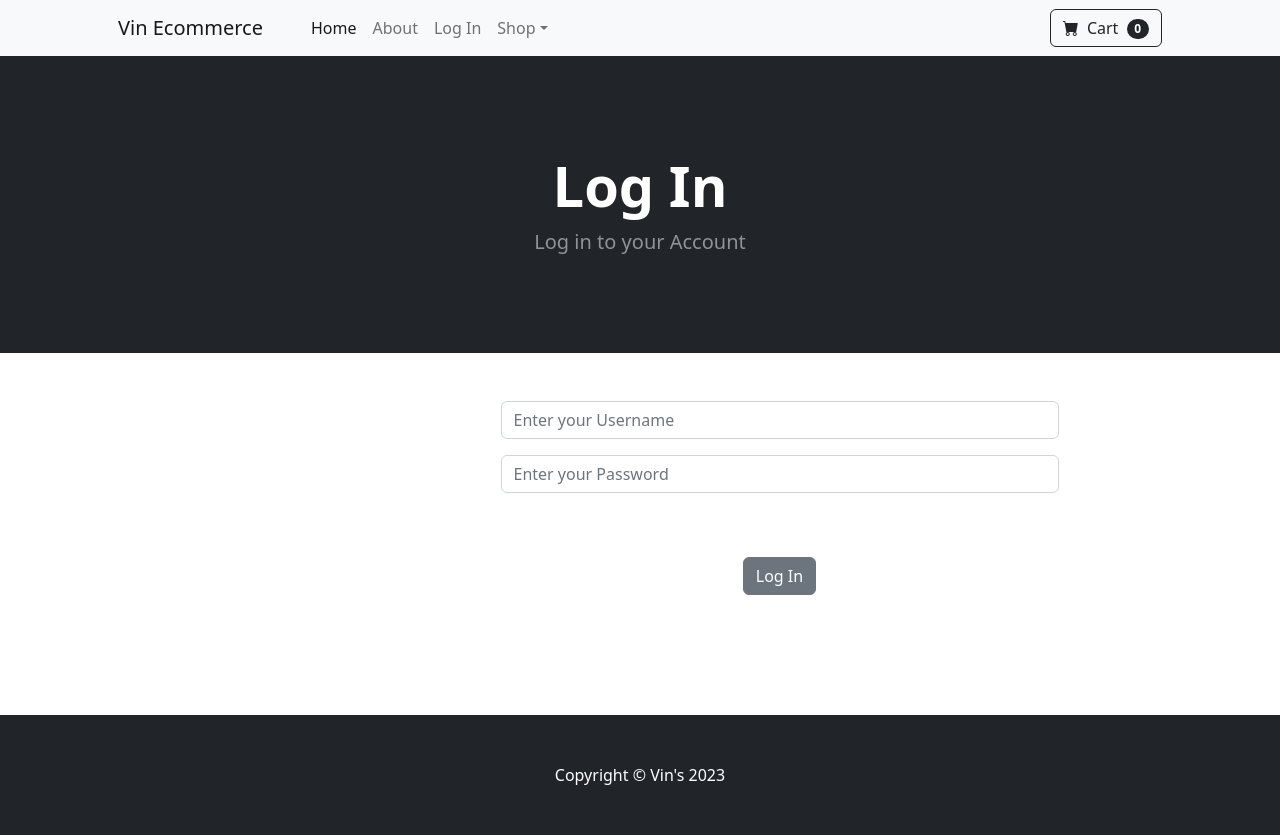
After one commit to NjugunaKelvin/Nova-Buy, a Django app: page /login/ in a window 1280 px wide. The commit adds this page. Run offline with Django 5.2, Linux system fonts and the light colour scheme; some libraries are stand-ins or nearby versions.

Commit message:
add user authentication with login and logout functionality, including messages for user actions

```diff
--- a/store/templates/base.html
+++ b/store/templates/base.html
@@ -19,6 +19,15 @@
     </head>
     <body>
         {% include 'navbar.html' %}
+        {% if messages %}
+            {% for message in messages%}
+            <div class="alert alert-warning alert-dismissible fade show" role="alert">
+                {{ message }}
+                <button type="button" class="btn-close" data-bs-dismiss="alert" aria-label="Close"></button>
+              </div>
+            {% endfor %}
+
+        {% endif %}
 
         {% block content %}
 
--- /dev/null
+++ b/store/templates/login.html
@@ -0,0 +1,41 @@
+{% extends 'base.html'%}
+
+{% block content %}
+<!-- Header-->
+<header class="bg-dark py-5">
+    <div class="container px-4 px-lg-5 my-5">
+        <div class="text-center text-white">
+            <h1 class="display-4 fw-bolder">Log In</h1>
+            <p class="lead fw-normal text-white-50 mb-0">Log in to your Account</p>
+        </div>
+    </div>
+</header>
+<div class="container">
+    <div class="row">
+        <center>
+            <div class="col-md-6 offset-md-3">
+                <br><br>
+                <form method="POST" action="{% url 'login' %}">
+                    {% csrf_token %}
+                    <div class="mb-3">
+                      <input type="text" class="form-control"  name="username" placeholder="Enter your Username">
+                    </div>
+                    <div class="mb-3">
+                      <input type="password" class="form-control" name="password" placeholder="Enter your Password">
+                    </div>
+
+                    <br><br>
+
+                    <button type="submit" class="btn btn-secondary">Log In</button>
+
+                  </form>
+            </div>
+                <br>
+                    <br>
+                    <br>
+                    <br>
+                    <br>
+        </center>
+    </div>
+</div>
+{% endblock %}
--- a/store/templates/navbar.html
+++ b/store/templates/navbar.html
@@ -7,6 +7,13 @@
             <ul class="navbar-nav me-auto mb-2 mb-lg-0 ms-lg-4">
                 <li class="nav-item"><a class="nav-link active" aria-current="page" href="{% url 'home'%}">Home</a></li>
                 <li class="nav-item"><a class="nav-link" href="{% url 'about'%}">About</a></li>
+
+                {% if user.is_authenticated %}
+                <li class="nav-item"><a class="nav-link" href="{% url 'logout'%}">Log Out</a></li>
+                {% else %}
+                <li class="nav-item"><a class="nav-link" href="{% url 'login'%}">Log In</a></li>
+                {% endif%}
+
                 <li class="nav-item dropdown">
                     <a class="nav-link dropdown-toggle" id="navbarDropdown" href="#" role="button" data-bs-toggle="dropdown" aria-expanded="false">Shop</a>
                     <ul class="dropdown-menu" aria-labelledby="navbarDropdown">
--- a/store/urls.py
+++ b/store/urls.py
@@ -5,5 +5,8 @@ from . import views
 urlpatterns = [
     path('',views.home, name='home'),
     path('about/',views.about, name='about'),
+    path('login/',views.login_user, name='login'),
+    path('logout/',views.logout_user, name='logout'),
+
 
 ]
--- a/store/views.py
+++ b/store/views.py
@@ -1,5 +1,9 @@
-from django.shortcuts import render
+from django.shortcuts import render, redirect
 from .models import Product
+from django.contrib.auth import authenticate, login, logout
+
+# for authentication
+from django.contrib import messages
 
 def home(request):
     products = Product.objects.all()
@@ -8,3 +12,25 @@ def home(request):
 
 def about(request):
     return render (request, 'about.html', {})
+
+def login_user(request):
+    if request.method == "POST":
+        username = request.POST['username']
+        password = request.POST['password']
+        user = authenticate(request, username=username, password=password)
+        if user is not None:
+            login(request, user)
+            messages.success(request, ("You have been logged in"))
+            return redirect('home')
+        else:
+            messages.success(request, ("There was an error. Please try again"))
+            return redirect('login')
+
+    else:
+        return render (request, 'login.html', {})
+
+
+def logout_user(request):
+    logout(request)
+    messages.success(request, ("You have been logged out"))
+    return redirect('home')
```
Also changed, not shown: db.sqlite3.
